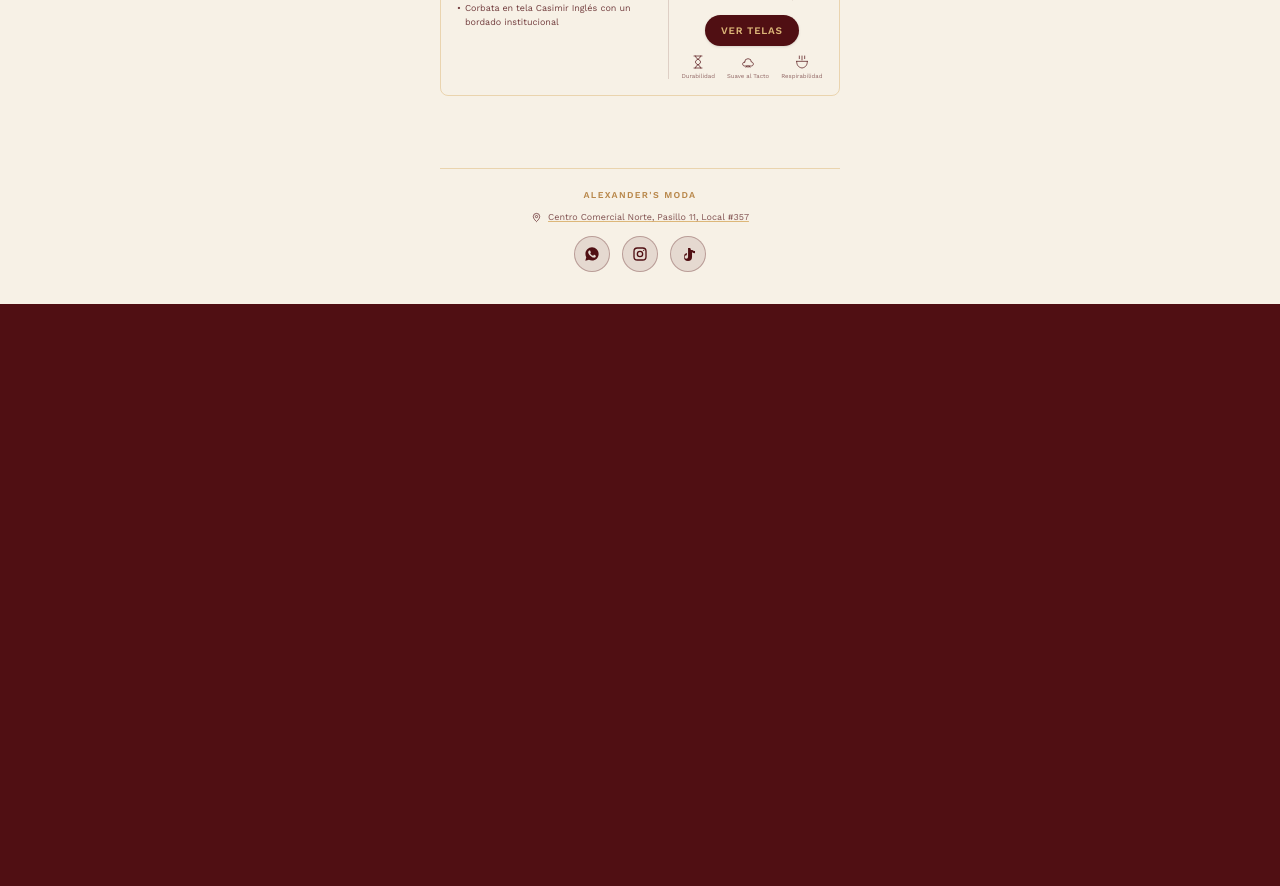
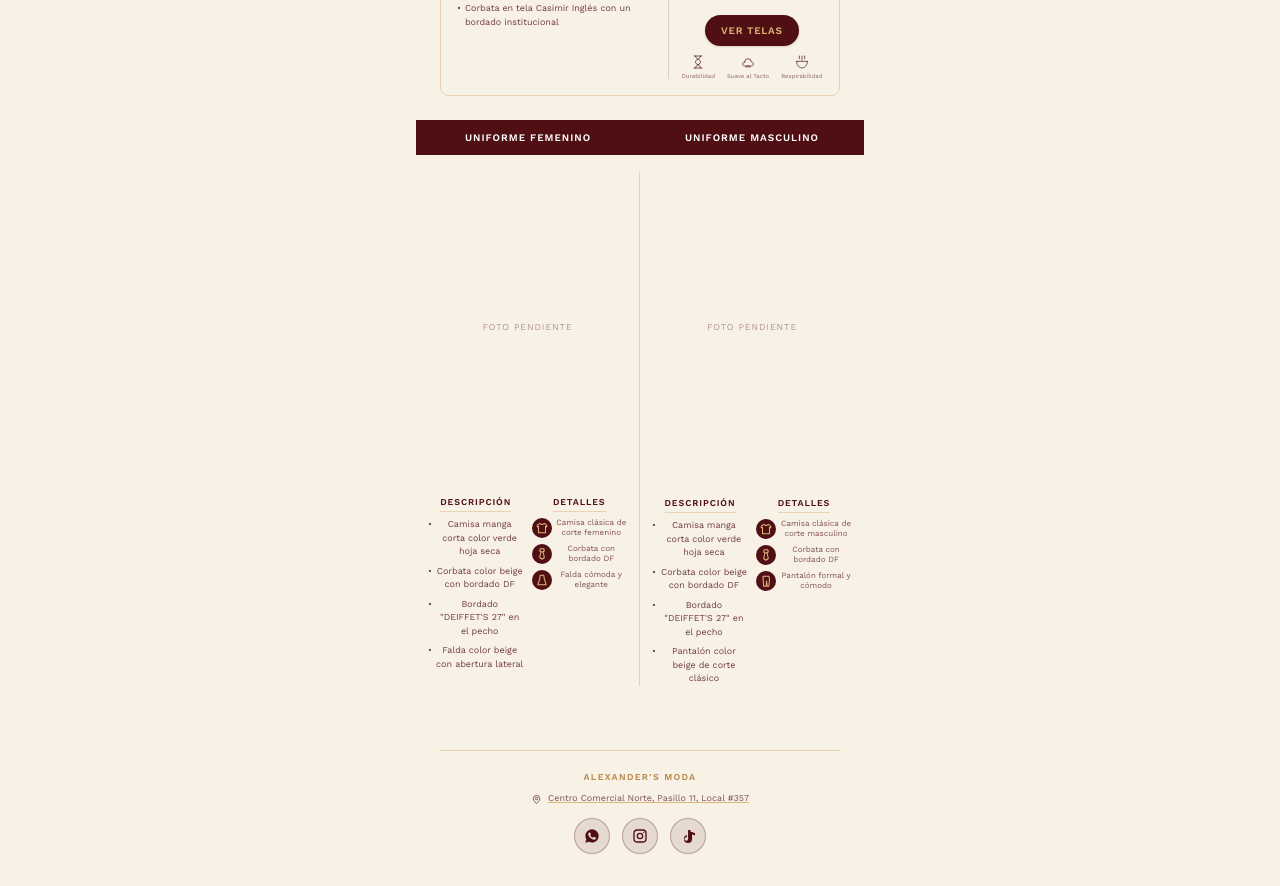
Before and after one commit to BladimirBLopez/Alexander-s-moda, a Next.js app: page /catalogo/casimir in a window 1280 px wide. Shown: the part 1160-2046 px from the top of the page. Before the commit the page ends 1464 px from the top, so only its background shows below. Built offline with nearby package versions, Linux system fonts and the light colour scheme.

Commit message:
Restaura seccion Uniforme Femenino/Masculino con contenido de la propuesta del cliente

```diff
--- a/app/catalogo/[slug]/page.tsx
+++ b/app/catalogo/[slug]/page.tsx
@@ -17,6 +17,88 @@ const SLUG_A_ID: Record<string, string> = {
 
 export function generateStaticParams() {
   return Object.keys(SLUG_A_ID).map((slug) => ({ slug }));
+}
+
+const IconoCamisa2 = () => (
+  <svg width="14" height="14" viewBox="0 0 24 24" fill="none" stroke="currentColor" strokeWidth="1.8">
+    <path d="M8 4L4 7v3l2-1v11h12V9l2 1V7l-4-3-3 2h-2L8 4z" strokeLinejoin="round" />
+  </svg>
+);
+const IconoCorbata2 = () => (
+  <svg width="14" height="14" viewBox="0 0 24 24" fill="none" stroke="currentColor" strokeWidth="1.8">
+    <path d="M9 3h6l1 4-4 2-4-2 1-4z" strokeLinejoin="round" />
+    <path d="M10 9l-2 9 4 3 4-3-2-9" strokeLinejoin="round" />
+  </svg>
+);
+const IconoFalda2 = () => (
+  <svg width="14" height="14" viewBox="0 0 24 24" fill="none" stroke="currentColor" strokeWidth="1.8">
+    <path d="M9 4h6l1 6 3 10H5l3-10 1-6z" strokeLinejoin="round" />
+  </svg>
+);
+const IconoPantalon2 = () => (
+  <svg width="14" height="14" viewBox="0 0 24 24" fill="none" stroke="currentColor" strokeWidth="1.8">
+    <path d="M7 4h10l1 5-1 12h-3l-1-9-1 9H8L7 9z" strokeLinejoin="round" />
+  </svg>
+);
+
+function ColumnaGenero2({
+  titulo,
+  foto,
+  bullets,
+  detalles,
+  bordeDerecho,
+}: {
+  titulo: string;
+  foto?: string | null;
+  bullets: string[];
+  detalles: { icono: React.ReactNode; texto: string }[];
+  bordeDerecho?: boolean;
+}) {
+  return (
+    <div className={bordeDerecho ? "border-r border-[var(--color-hueso)]/50" : ""}>
+      <div className="relative w-full aspect-[5/7] overflow-hidden bg-[var(--color-papel)]">
+        {foto ? (
+          <FotoZoom src={foto} alt={titulo} />
+        ) : (
+          <div className="w-full h-full flex items-center justify-center text-center px-2">
+            <span className="text-[9px] uppercase tracking-[0.1em] text-[var(--color-bordo)]/40">
+              Foto pendiente
+            </span>
+          </div>
+        )}
+      </div>
+      <div className="grid grid-cols-2 gap-2 mt-3 px-3">
+        <div>
+          <p className="text-[9px] uppercase tracking-[0.1em] text-[var(--color-bordo)] font-semibold mb-1.5" style={{ fontFamily: "var(--font-display)" }}>
+          <span className="inline-block border-b border-[var(--color-hueso)]/50 pb-0.5">Descripción</span>
+        </p>
+          <ul className="text-[9px] text-[var(--color-bordo)]/80 space-y-1.5">
+            {bullets.map((b) => (
+              <li key={b} className="flex gap-1">
+                <span className="shrink-0">•</span>
+                <span>{b}</span>
+              </li>
+            ))}
+          </ul>
+        </div>
+        <div>
+          <p className="text-[9px] uppercase tracking-[0.1em] text-[var(--color-bordo)] font-semibold mb-1.5" style={{ fontFamily: "var(--font-display)" }}>
+          <span className="inline-block border-b border-[var(--color-hueso)]/50 pb-0.5">Detalles</span>
+        </p>
+          <div className="space-y-1.5">
+            {detalles.map((d, i) => (
+              <div key={i} className="flex items-start gap-1">
+                <span className="w-5 h-5 rounded-full bg-[var(--color-bordo)] text-[var(--color-hueso)] flex items-center justify-center shrink-0">
+                  {d.icono}
+                </span>
+                <span className="text-[8px] text-[var(--color-bordo)]/70 leading-tight">{d.texto}</span>
+              </div>
+            ))}
+          </div>
+        </div>
+      </div>
+    </div>
+  );
 }
 
 function FotoOPlaceholder({ src, alt }: { src?: string | null; alt: string }) {
@@ -200,6 +282,51 @@ export default async function CatalogoDetallePage({
               fotoFuera={producto.fotoHombreFuera}
               bullets={producto.bulletsHombre}
             />
+
+            <div className="mt-6">
+              <div className="relative -mx-6">
+                <div className="grid grid-cols-2 bg-[var(--color-bordo)]">
+                  <p className="text-center text-[10px] uppercase tracking-[0.1em] text-white font-semibold py-2.5" style={{ fontFamily: "var(--font-display)" }}>
+                    Uniforme Femenino
+                  </p>
+                  <p className="text-center text-[10px] uppercase tracking-[0.1em] text-white font-semibold py-2.5" style={{ fontFamily: "var(--font-display)" }}>
+                    Uniforme Masculino
+                  </p>
+                </div>
+
+                <div className="grid grid-cols-2 gap-0 pt-4 pb-4">
+                  <ColumnaGenero2
+                    titulo="Uniforme femenino"
+                    bullets={[
+                      "Camisa manga corta color verde hoja seca",
+                      "Corbata color beige con bordado DF",
+                      "Bordado \"DEIFFET'S 27\" en el pecho",
+                      "Falda color beige con abertura lateral",
+                    ]}
+                    detalles={[
+                      { icono: <IconoCamisa2 />, texto: "Camisa clásica de corte femenino" },
+                      { icono: <IconoCorbata2 />, texto: "Corbata con bordado DF" },
+                      { icono: <IconoFalda2 />, texto: "Falda cómoda y elegante" },
+                    ]}
+                    bordeDerecho
+                  />
+                  <ColumnaGenero2
+                    titulo="Uniforme masculino"
+                    bullets={[
+                      "Camisa manga corta color verde hoja seca",
+                      "Corbata color beige con bordado DF",
+                      "Bordado \"DEIFFET'S 27\" en el pecho",
+                      "Pantalón color beige de corte clásico",
+                    ]}
+                    detalles={[
+                      { icono: <IconoCamisa2 />, texto: "Camisa clásica de corte masculino" },
+                      { icono: <IconoCorbata2 />, texto: "Corbata con bordado DF" },
+                      { icono: <IconoPantalon2 />, texto: "Pantalón formal y cómodo" },
+                    ]}
+                  />
+                </div>
+              </div>
+            </div>
           </article>
         </div>
 
```
